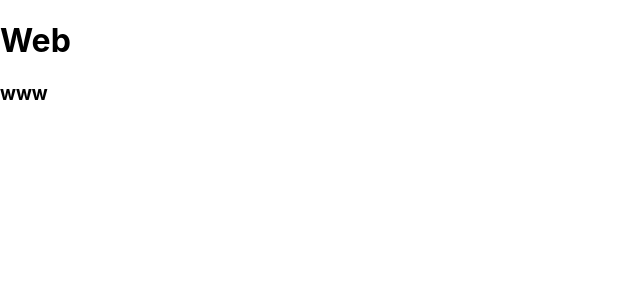
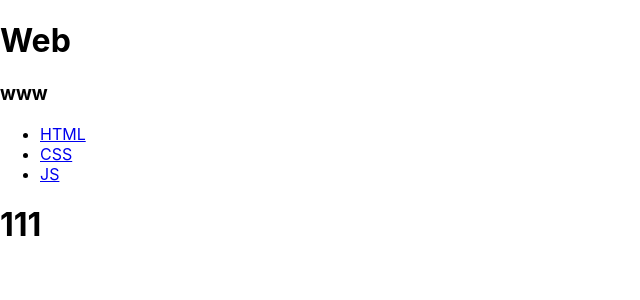
Before and after one commit to ksj0818/react-begining, a React (Create React App) app: page / in a window 1280 px wide. Shown: the top 300 px of the page, without its empty margins (0-640 px from the left). Built offline with nearby package versions, Linux system fonts and the light colour scheme.

Commit message:
컨텐츠,TOC 생성

```diff
--- a/src/App.js
+++ b/src/App.js
@@ -1,11 +1,18 @@
 import React, { Component } from "react";
 import Subject from "./components/Subject";
+import TOC from "./components/TOC";
+import Contents from "./components/Contents";
 
 class App extends Component {
+  constructor(props) {
+    super(props);
+  }
   render() {
     return (
       <div>
         <Subject title="Web" sub="www"></Subject>
+        <TOC></TOC>
+        <Contents></Contents>
       </div>
     );
   }
--- /dev/null
+++ b/src/components/Contents.js
@@ -0,0 +1,13 @@
+import React, { Component } from "react";
+
+class Contents extends Component {
+  render() {
+    return (
+      <div>
+        <h1>111</h1>
+      </div>
+    );
+  }
+}
+
+export default Contents;
--- /dev/null
+++ b/src/components/TOC.js
@@ -0,0 +1,23 @@
+import React, { Component } from "react";
+
+class TOC extends Component {
+  render() {
+    return (
+      <article>
+        <ul>
+          <li>
+            <a href="/">HTML</a>
+          </li>
+          <li>
+            <a href="/">CSS</a>
+          </li>
+          <li>
+            <a href="/">JS</a>
+          </li>
+        </ul>
+      </article>
+    );
+  }
+}
+
+export default TOC;
```
